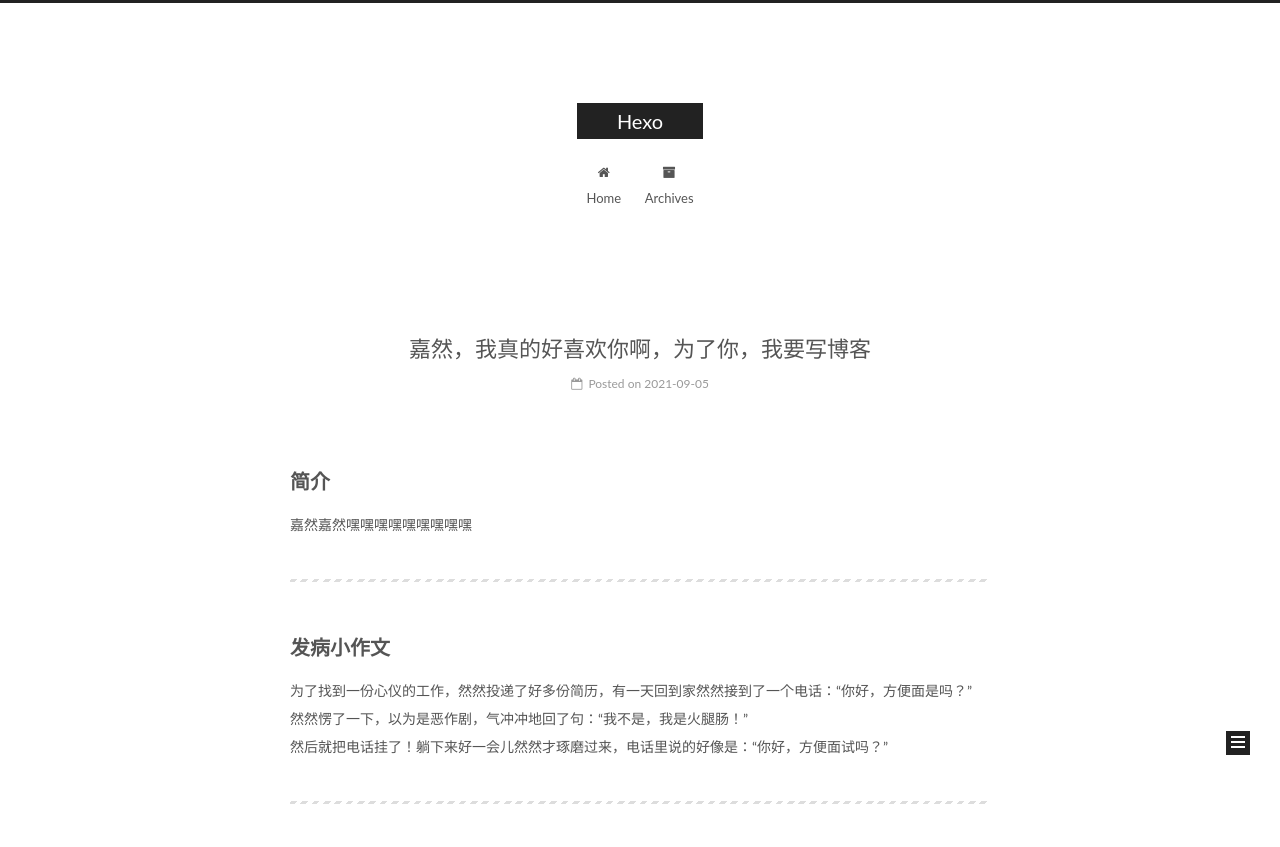
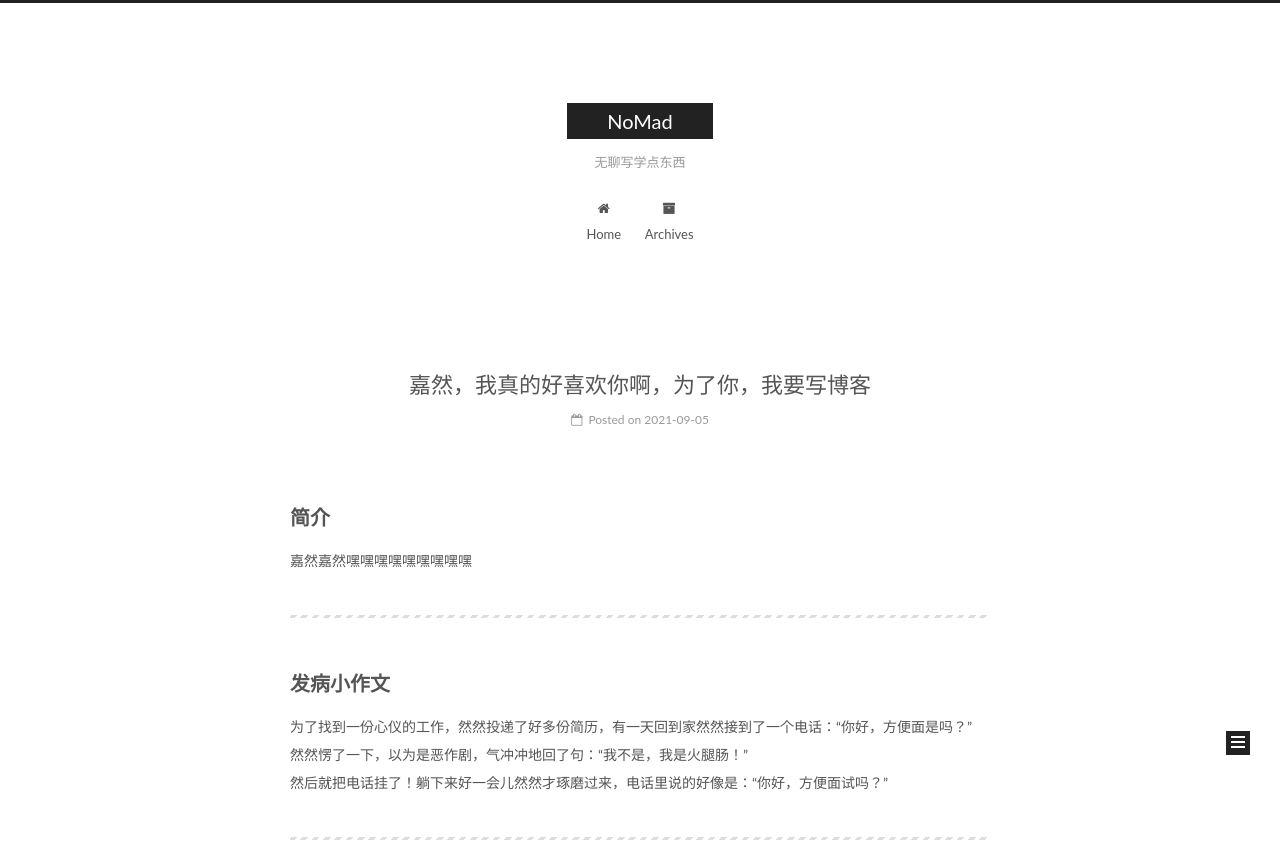
Before and after one commit to NoMad15234/NoMad15234.github.io, a plain HTML site: page index.html in a window 1280 px wide. Shown: the top 847 px of the page. Drawn offline with Linux system fonts and the light colour scheme.

Commit message:
Site updated: 2021-09-05 22:28:19

```diff
--- a/css/main.css
+++ b/css/main.css
@@ -1822,7 +1822,7 @@ pre .javascript .function {
   width: 4px;
   height: 4px;
   border-radius: 50%;
-  background: #8b6c3d;
+  background: #ffa379;
 }
 .links-of-blogroll {
   font-size: 13px;
--- a/index.html
+++ b/index.html
@@ -80,9 +80,9 @@
 
 
 <meta property="og:type" content="website">
-<meta property="og:title" content="Hexo">
+<meta property="og:title" content="NoMad">
 <meta property="og:url" content="http://example.com/index.html">
-<meta property="og:site_name" content="Hexo">
+<meta property="og:site_name" content="NoMad">
 <meta property="og:locale" content="en_US">
 <meta property="article:author" content="John Doe">
 <meta name="twitter:card" content="summary">
@@ -121,7 +121,7 @@
 
 
 
-  <title>Hexo</title>
+  <title>NoMad</title>
 
 
 
@@ -152,12 +152,12 @@
     <div class="custom-logo-site-title">
       <a href="/"  class="brand" rel="start">
         <span class="logo-line-before"><i></i></span>
-        <span class="site-title">Hexo</span>
+        <span class="site-title">NoMad</span>
         <span class="logo-line-after"><i></i></span>
       </a>
     </div>
 
-        <p class="site-subtitle"></p>
+        <p class="site-subtitle">无聊写学点东西</p>
 
   </div>
 
@@ -238,7 +238,7 @@
     </span>
 
     <span hidden itemprop="publisher" itemscope itemtype="http://schema.org/Organization">
-      <meta itemprop="name" content="Hexo">
+      <meta itemprop="name" content="NoMad">
     </span>
 
 
```
Also changed, not shown: 2021/09/05/嘉然，我真的好喜欢你啊，为了你，我要写博客/index.html (+5 -5 lines), archives/2021/09/index.html (+5 -5 lines), archives/2021/index.html (+5 -5 lines), archives/index.html (+5 -5 lines).
